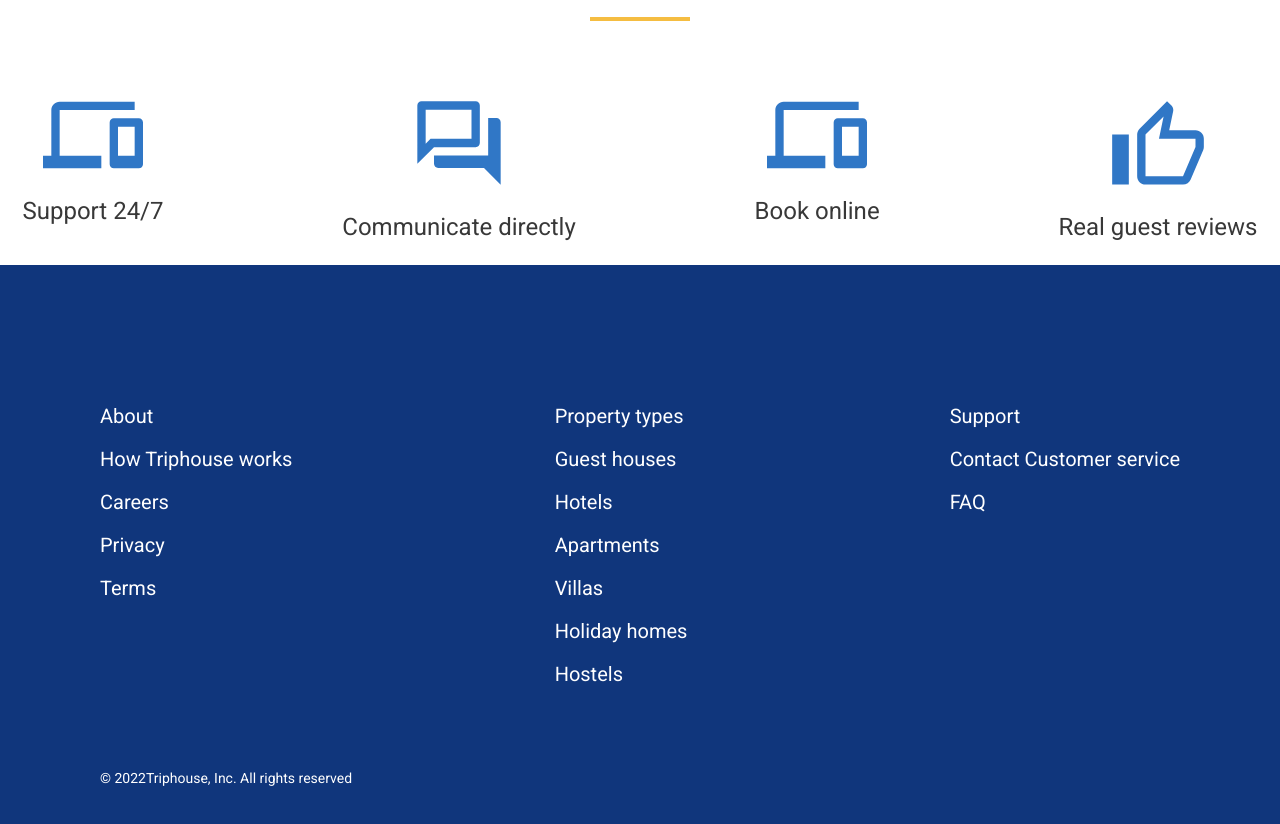
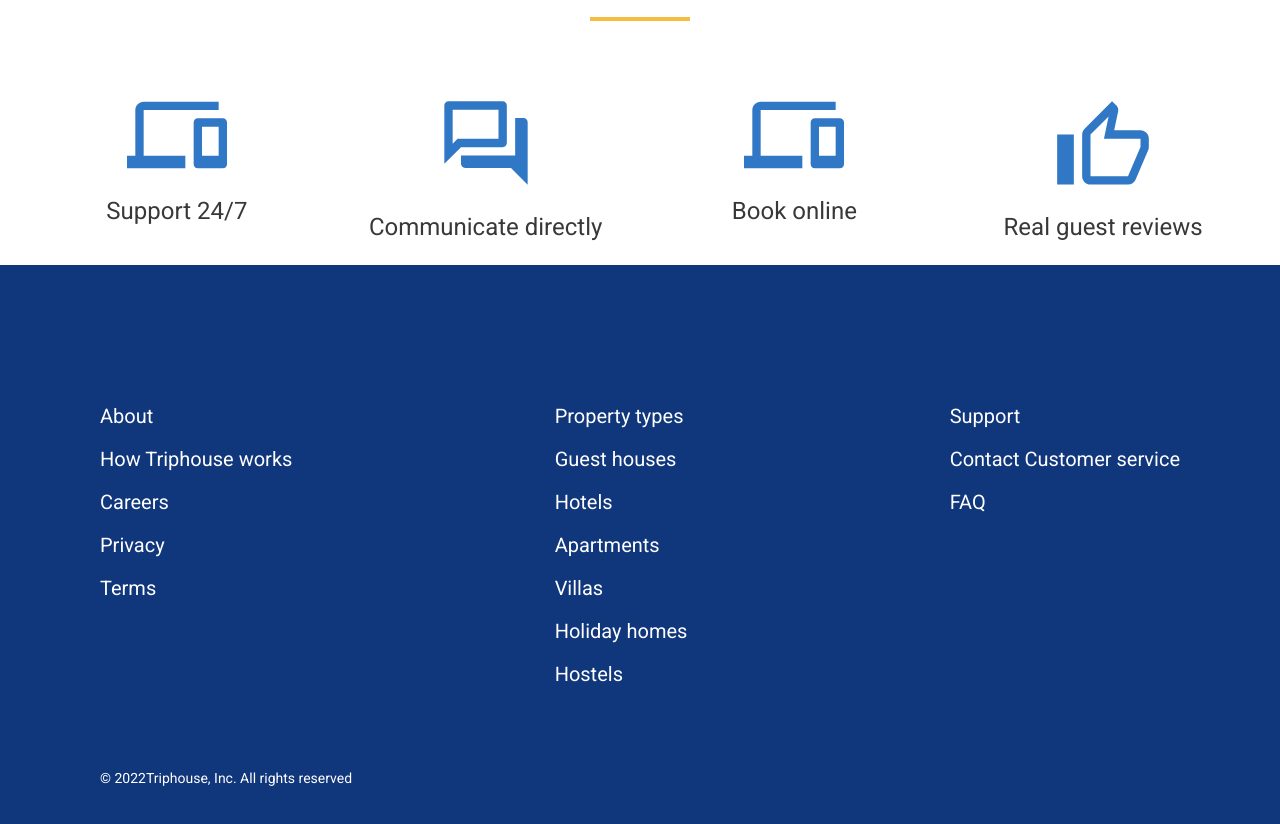
Before and after one commit to MishaFnd/if-html, a website: page index.html in a window 1280 px wide. Shown: the part 50-874 px from the top of the page. Drawn offline with Linux system fonts and the light colour scheme.

Commit message:
Lesson-8. I tried to do a flexbox grid.

```diff
--- a/styles/styles.css
+++ b/styles/styles.css
@@ -77,6 +77,8 @@ footer {
         line-height: 14px;
     }
 }
+
+
 .container {
     max-width: 1235px;
     margin: 0 auto 0 auto;
@@ -111,11 +113,11 @@ footer {
 }
 .icon-items {
     display: flex;
-    justify-content: space-between;
+    margin: 0 auto;
 }
 .icon-item {
-    display: block;
     text-align: center;
+    width: 25%;
 }
 @media (max-width: 450px) {
   .header-block {
@@ -126,6 +128,7 @@ footer {
   }
   .icon-items {
       display: block;
+      justify-content: center;
   }
   .picture {
       margin-top: 40px;
```
